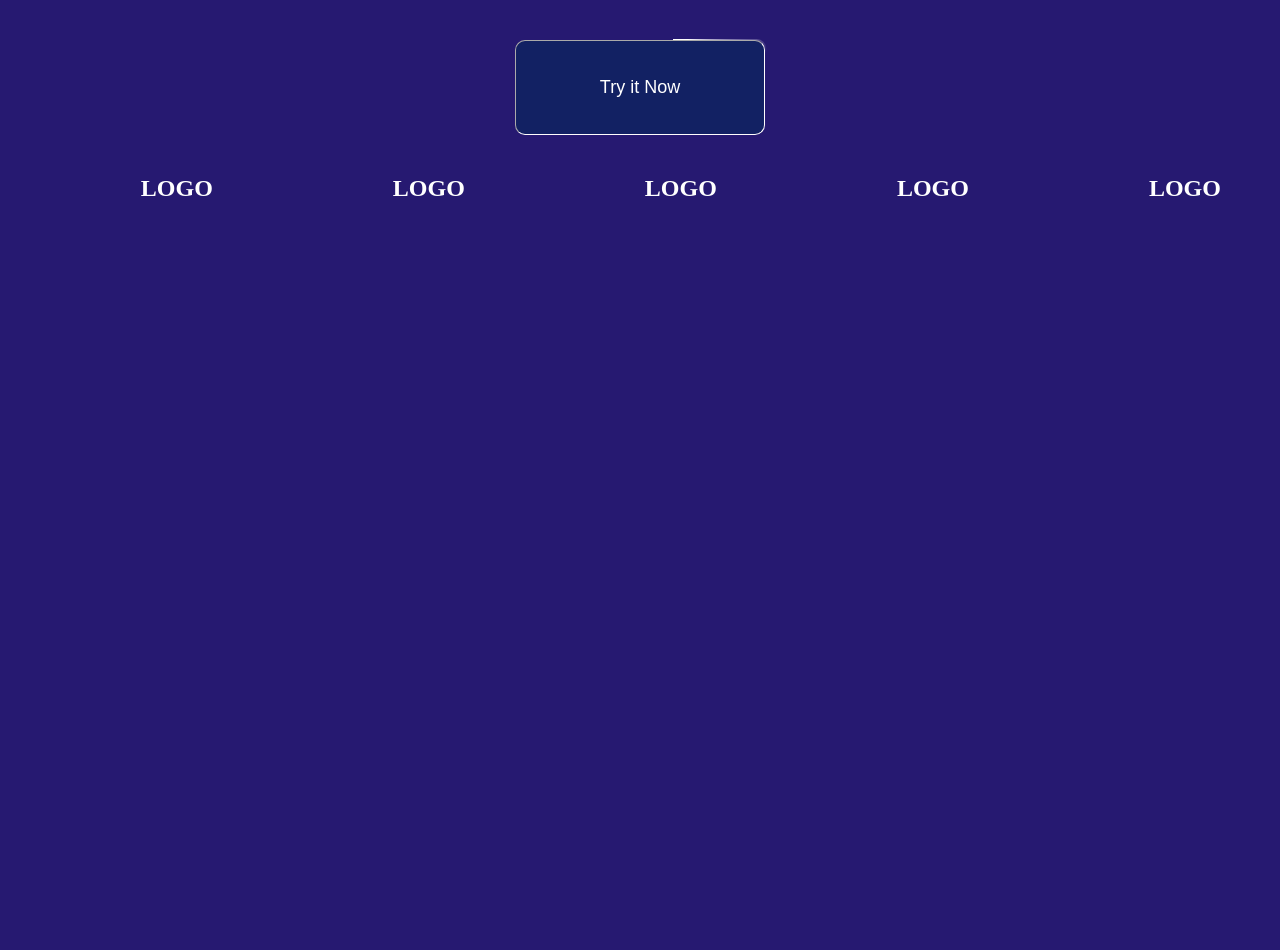
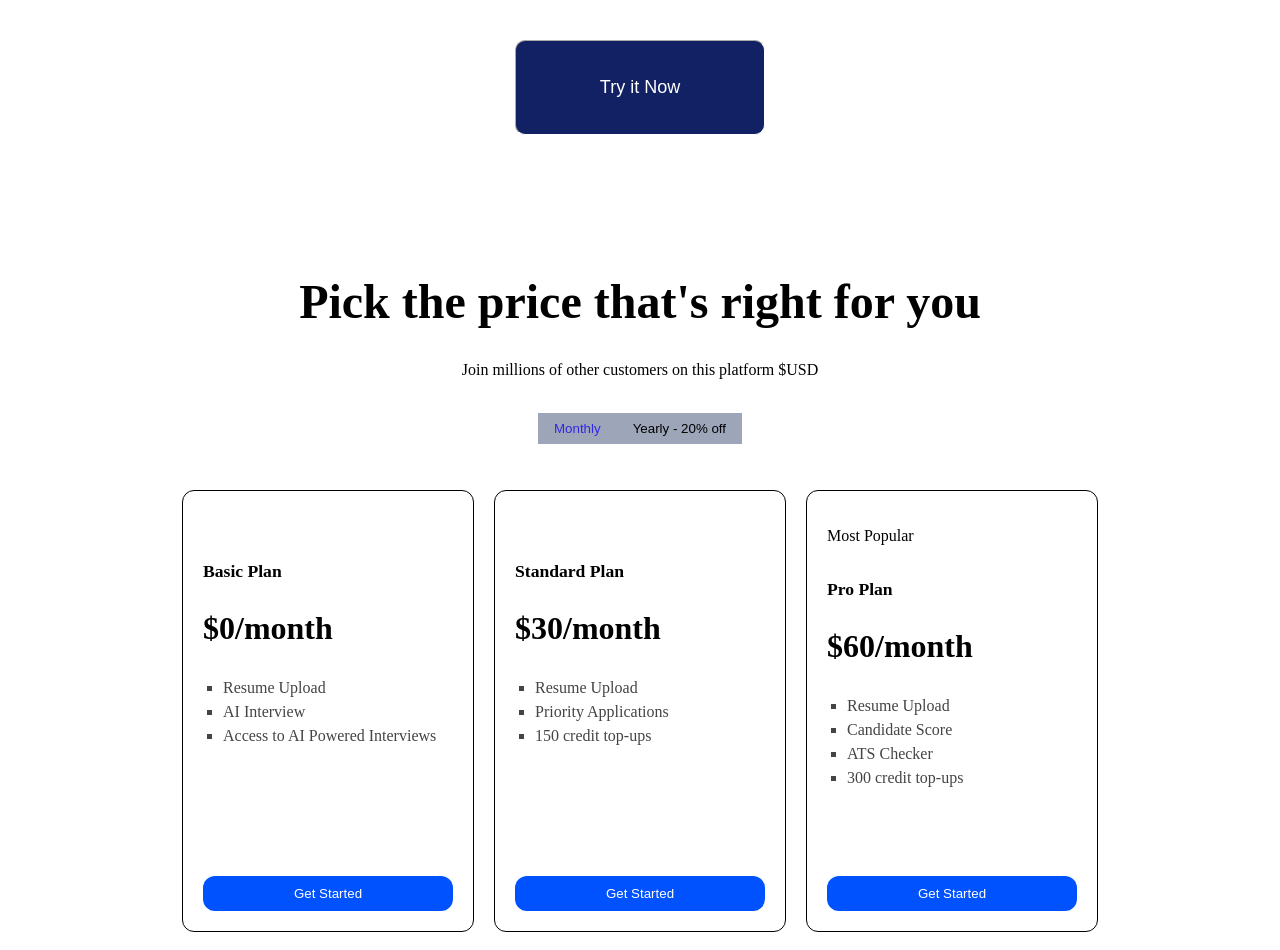
Before and after one commit to devanshmishr25/project1, a React (Vite) app: page / in a window 1280 px wide. Shown: the top 950 px of the page. Before the commit the page ends 800 px from the top, so only its background shows below. Built offline with nearby package versions, Linux system fonts and the light colour scheme.

Commit message:
Updated code

```diff
--- a/src/App.css
+++ b/src/App.css
@@ -1,5 +1,5 @@
 body {
-  background-color: rgb(38, 25, 113);
+  background-color: rgb(255, 255, 255);
 }
 #root {
   max-width: 1280px;
--- a/src/App.jsx
+++ b/src/App.jsx
@@ -2,6 +2,7 @@ import { useState } from 'react'
 import './App.css'
 import Button from './button.jsx'
 import Slider from './slider.jsx'
+import Pricing from './pricing.jsx'
 
 function App() {
 
@@ -9,6 +10,7 @@ function App() {
     <>
     <Button />
     <Slider />
+    <Pricing/>
     </>
   )
 }
--- /dev/null
+++ b/src/PricingCard.module.css
@@ -0,0 +1,78 @@
+.card {
+  background: white;
+  padding: 20px;
+  height: 25rem;
+  border-radius: 12px;
+  border: 0.1px solid rgb(0, 0, 0);
+  width: 250px;
+  text-align: left;
+  cursor: pointer;
+  display: flex;
+  flex-direction: column;
+
+}
+
+.card:hover {
+  transform: translateY(-5px);
+}
+
+.title {
+  font-size: 1.1rem;
+  font-weight: bold;
+}
+
+.price {
+  font-size: 2rem;
+  font-weight: bold;
+  margin: 10px 0;
+}
+
+ul {
+  padding-left: 0;
+  list-style: none;
+  margin-bottom: 20px;
+  margin-left: 20px;
+}
+
+ul li {
+  list-style-type: square;
+  margin: 6px 0;
+  color: #444;
+}
+
+.btnPrimary {
+  background: white;
+  color: #0052ff;
+  padding: 10px 20px;
+  border-radius: 12px;
+  border: none;
+  cursor: pointer;
+  font-weight: 500;
+   margin-top: auto;
+}
+
+.btnSecondary {
+  background: #0052ff;
+  color: white;
+  padding: 10px 20px;
+  border-radius: 12px;
+  border: none;
+  cursor: pointer;
+  font-weight: 500;
+   margin-top: auto;
+}
+
+.highlight {
+  background-color:  #2c20b8;
+  color: white;
+  transform: translateY(-15px) scale(1.0);
+}
+
+.highlight .btnPrimary {
+  background: white;
+  color: #0052ff;
+}
+
+.highlight ul li {
+  color: white;
+}
--- /dev/null
+++ b/src/pricing.jsx
@@ -0,0 +1,100 @@
+import { useState } from "react";
+import PricingCard from "./pricingcard.jsx";
+import styles from "./pricing.module.css";
+
+function Pricing() {
+  const [isYearly, setIsYearly] = useState(false);
+  const [coloured, setColoured] = useState(null);
+
+  const plans = [
+    {
+      title: "Basic Plan",
+      price: isYearly ? "$0/year" : "$0/month",
+      features: [
+        "Resume Upload",
+        "AI Interview",
+        "Access to AI Powered Interviews",
+      ],
+      highlight: coloured === 0,
+      buttonText: "Get Started",
+    },
+    {
+      title: "Standard Plan",
+      price: isYearly ? "$288/year" : "$30/month",
+      features: [
+        "Resume Upload",
+        "Priority Applications",
+        "150 credit top-ups",
+      ],
+      highlight: coloured === 1,
+      buttonText: "Get Started",
+    },
+    {
+      title: "Pro Plan",
+      price: isYearly ? "$576/year" : "$60/month",
+      features: [
+        "Resume Upload",
+        "Candidate Score",
+        "ATS Checker",
+        "300 credit top-ups",
+      ],
+      highlight: coloured === 2,
+      buttonText: "Get Started",
+      badge: "Most Popular",
+    },
+    {
+      title: "Enterprise Plan",
+      price: "Custom",
+      features: [
+        "Unlimited Profile Views",
+        "500 credit top-ups",
+        "IDOTx Verified Talent Pool",
+      ],
+      highlight: coloured === 3,
+      buttonText: "Contact Sales",
+    },
+  ];
+
+  return (
+    <>
+      <div className={styles.head}>
+        <h1>Pick the price that's right for you</h1>
+        <p>
+          Join millions of other customers on this platform <span>$USD</span>
+        </p>
+      </div>
+
+      <div className={styles.toggle}>
+        <button
+          className={!isYearly ? styles.active : ""}
+          onClick={() => setIsYearly(false)}
+        >
+          Monthly
+        </button>
+        <button
+          className={isYearly ? styles.active : ""}
+          onClick={() => setIsYearly(true)}
+        >
+          Yearly - 20% off
+        </button>
+      </div>
+
+      <div className={styles.cardContainer}>
+        {plans.map((plan, index) => (
+          <PricingCard
+            badge={plan.badge}
+            key={index}
+            title={plan.title}
+            price={plan.price}
+            features={plan.features}
+            buttonText={plan.buttonText}
+            highlight={plan.highlight}
+            onClick={() => setColoured(coloured === index ? null : index)}
+          />
+        ))}
+      </div>
+    </>
+  );
+}
+
+export default Pricing;
--- /dev/null
+++ b/src/pricing.module.css
@@ -0,0 +1,42 @@
+.head {
+  text-align: center;
+  margin-bottom: 20px;
+}
+
+.head h1 {
+  font-size: 3rem
+}
+
+.head p {
+  color: #000000;
+}
+
+.toggle {
+  text-align: center;
+  margin-bottom: 2rem;
+  border-radius: 10px;
+  padding: 14px;
+}
+
+.toggle button {
+  padding: 8px 16px;
+  background-color: #9da6b9;
+  cursor: pointer;
+  border: none;
+}
+
+.toggle button:hover {
+  background: #d1d1d1;
+}
+
+.active {
+  background-color: #153d96;
+  color: rgb(51, 38, 226);
+}
+
+.cardContainer {
+  display: flex;
+  flex-wrap: wrap;
+  justify-content: center;
+  gap: 20px;
+}
--- /dev/null
+++ b/src/pricingcard.jsx
@@ -0,0 +1,32 @@
+import styles from "./PricingCard.module.css";
+
+function PricingCard({
+  badge,
+  highlight,
+  title,
+  price,
+  features,
+  buttonText,
+  onClick,
+}) {
+  return (
+    <div
+      className={`${styles.card} ${highlight ? styles.highlight : ""}`}
+      onClick={onClick}
+    >
+      <p>{badge}</p>
+      <h3 className={styles.title}>{title}</h3>
+      <p className={styles.price}>{price}</p>
+      <ul>
+        {features.map((feature) => (
+          <li>{feature}</li>
+        ))}
+      </ul>
+      <button className={highlight ? styles.btnPrimary : styles.btnSecondary}>
+        {buttonText}
+      </button>
+    </div>
+  );
+}
+
+export default PricingCard;
```
